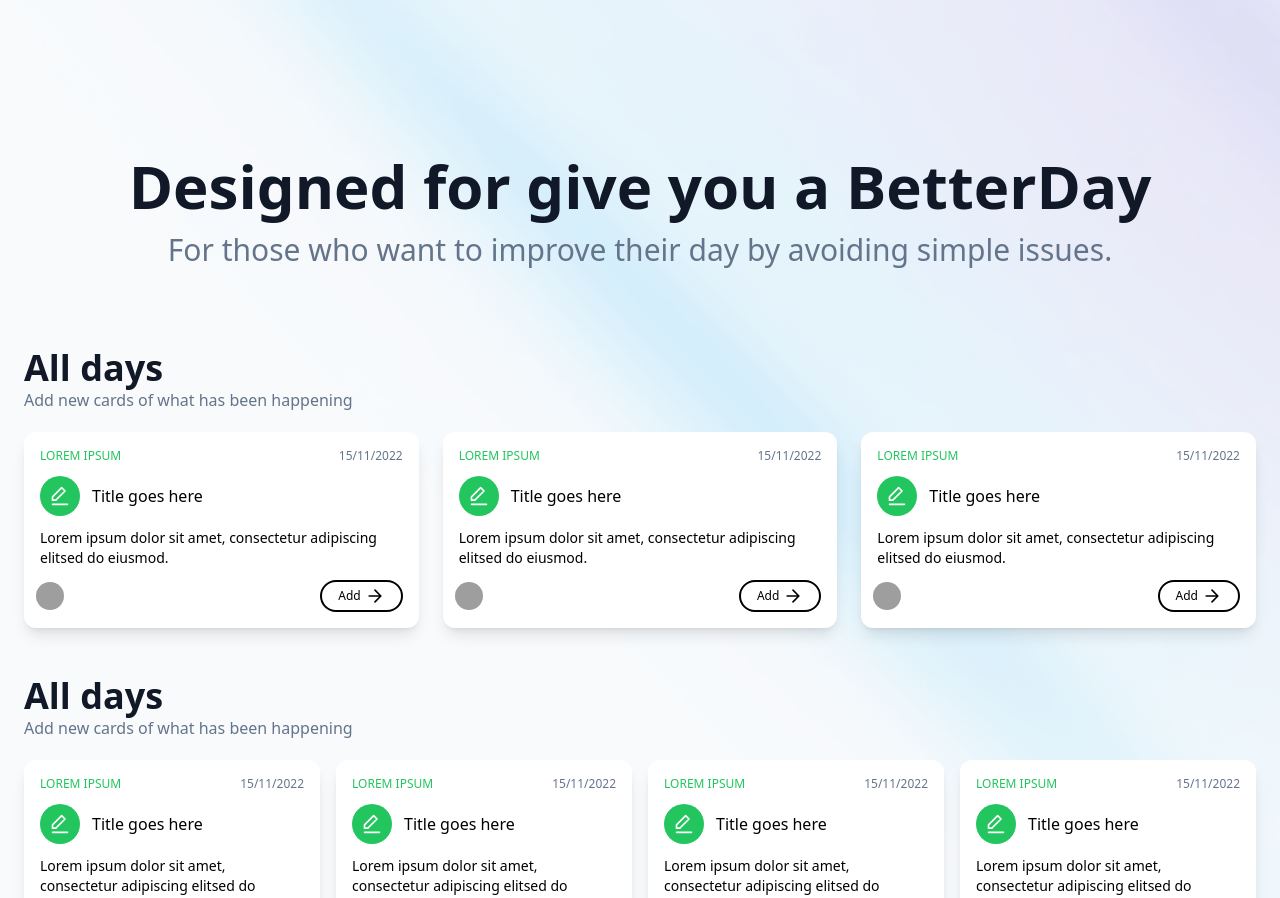
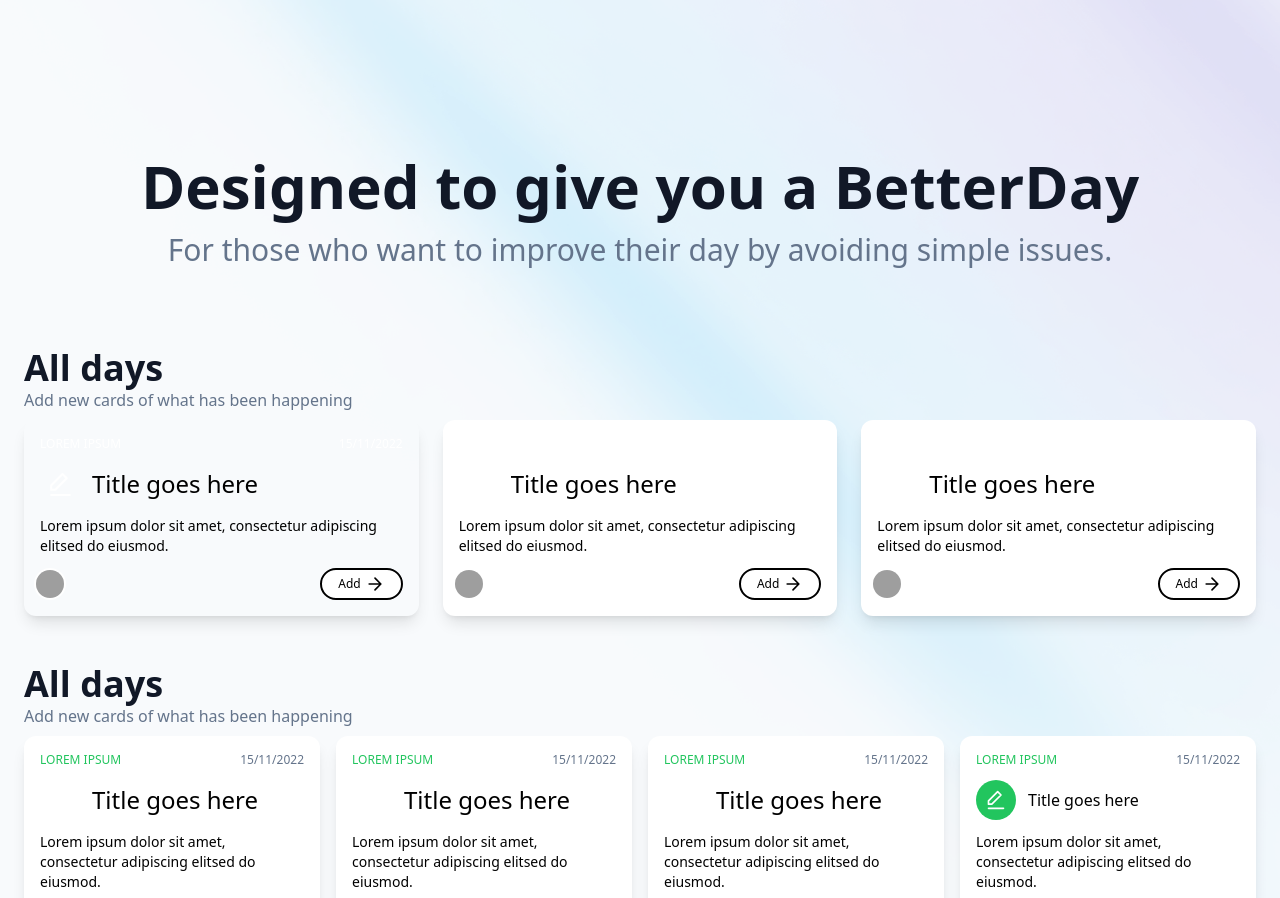
Before and after one commit to mavinii/BetterDay, a React (Vite) app in the folder web/: page / in a window 1280 px wide. Shown: the top 898 px of the page. Built offline with nearby package versions, Linux system fonts and the light colour scheme; grey boxes are pictures that could not be loaded.

Commit message:
cards have some style

```diff
--- a/web/src/App.tsx
+++ b/web/src/App.tsx
@@ -8,37 +8,37 @@
 
       {/* Header */}
       <div className='flex flex-col items-center m-20'>
-        <h1 className='mb-4 text-6xl font-extrabold text-gray-900 mt-3'>Designed for give you a BetterDay</h1>
-        <p className='text-3xl text-slate-500'>For those who want to improve their day by avoiding simple issues. </p>
+        <h1 className='mb-4 text-6xl font-extrabold text-gray-900 mt-3'>Designed to give you a BetterDay</h1>
+        <p className='text-3xl text-slate-500'>For those who want to improve their day by avoiding simple issues.</p>
       </div>
 
       {/* Title and sub-title */}
-      <div className='mb-5'>
-          <h2 className='text-4xl font-extrabold text-gray-900'>All days</h2>
-          <p className='text-base text-slate-500'>Add new cards of what has been happening</p>
+      <div className='mb-2'>
+        <h2 className='text-4xl font-extrabold text-gray-900'>All days</h2>
+        <p className='text-base text-slate-500'>Add new cards of what has been happening</p>
       </div>
 
       {/* Cards */}
       <div className='grid grid-cols-3 gap-6 mb-8'>
 
           {/* Cards 1 */}
-          <div className="break-inside relative overflow-hidden flex flex-col justify-between space-y-3 text-sm rounded-xl max-w-full p-4 mb-4 bg-white shadow-lg text-black dark:bg-slate-800 dark:text-white">
+          <div className="break-inside relative overflow-hidden flex flex-col justify-between space-y-3 text-sm rounded-xl max-w-full p-4 mb-4 shadow-lg text-black dark:bg-[#9B8D8A] dark:text-white">
 
             {/* Card about and data */}
             <div className='flex items-center justify-between font-medium'>
-                <span className='uppercase text-xs text-green-500'>Lorem ipsum</span>
-                <span className='text-xs text-slate-500'>15/11/2022</span>
+                <span className='uppercase text-xs text-white'>Lorem ipsum</span>
+                <span className='text-xs text-white'>15/11/2022</span>
             </div>
 
             {/* Card icon and title */}
             <div className='flex flex-row items-center space-x-3'>
-                <div className='flex flex-none items-center justify-center w-10 h-10 rounded-full bg-green-500 text-white'>
-                <svg xmlns='http://www.w3.org/2000/svg' width='20' height='20' viewBox='0 0 24 24' fill='none' stroke='currentColor' stroke-width='2' stroke-linecap='round' stroke-linejoin='round'>
+                <div className='flex flex-none items-center justify-center w-10 h-10 text-white'>
+                <svg xmlns='http://www.w3.org/2000/svg' width='25' height='25' viewBox='0 0 24 24' fill='none' stroke='currentColor' stroke-width='2' stroke-linecap='round' stroke-linejoin='round'>
                     <polygon points='14 2 18 6 7 17 3 17 3 13 14 2' />
                     <line x1='3' y1='22' x2='21' y2='22' />
                 </svg>
                 </div>
-                <span className='text-base font-medium'>Title goes here</span>
+                <strong className='text-2xl font-medium'>Title goes here</strong>
             </div>
 
             {/* Card sub-title, user and button */}
@@ -48,11 +48,11 @@
                 <dt className='sr-only'>Users</dt>
                 <dd className='flex justify-start -space-x-1.5'>
                     <a href='#' className='inline-block -m-1'>
-                      <img className='w-7 h-7 rounded-full ring-2 ring-white dark:ring-slate-800' src='https://thispersondoesnotexist.com/image' alt='avatar' />
+                      <img className='w-7 h-7 rounded-full ring-2 ring-white' src='https://thispersondoesnotexist.com/image' alt='avatar' />
                     </a>
                 </dd>
               </div>
-                <button className='flex items-center justify-center text-xs font-medium rounded-full px-4 py-1 space-x-1 border-2 border-black bg-white hover:bg-black hover:text-white text-black dark:bg-slate-800 dark:text-white dark:border-white dark:hover:bg-white dark:hover:text-black'>
+                <button className='flex items-center justify-center text-xs font-medium rounded-full px-4 py-1 space-x-1 border-2 border-black bg-white hover:bg-black hover:text-white text-black dark:bg-[#9B8D8A] dark:text-white dark:border-white dark:hover:bg-white dark:hover:text-black'>
                   <span>Add</span>
                   <svg xmlns='http://www.w3.org/2000/svg' width='20' height='20' viewBox='0 0 24 24' fill='none' stroke='currentColor' stroke-width='2' stroke-linecap='round' stroke-linejoin='round'>
                       <path d='M5 12h13M12 5l7 7-7 7' />
@@ -62,23 +62,23 @@
           </div>
 
           {/* Cards 2 */}
-          <div className="break-inside relative overflow-hidden flex flex-col justify-between space-y-3 text-sm rounded-xl max-w-full p-4 mb-4 bg-white shadow-lg text-black dark:bg-slate-800 dark:text-white">
+          <div className="break-inside relative overflow-hidden flex flex-col justify-between space-y-3 text-sm rounded-xl max-w-full p-4 mb-4 bg-white shadow-lg text-black dark:bg-[#EB5757] dark:text-white">
 
             {/* Card about and data */}
             <div className='flex items-center justify-between font-medium'>
-                <span className='uppercase text-xs text-green-500'>Lorem ipsum</span>
-                <span className='text-xs text-slate-500'>15/11/2022</span>
+                <span className='uppercase text-xs text-white'>Lorem ipsum</span>
+                <span className='text-xs text-white'>15/11/2022</span>
             </div>
 
             {/* Card icon and title */}
             <div className='flex flex-row items-center space-x-3'>
-                <div className='flex flex-none items-center justify-center w-10 h-10 rounded-full bg-green-500 text-white'>
-                <svg xmlns='http://www.w3.org/2000/svg' width='20' height='20' viewBox='0 0 24 24' fill='none' stroke='currentColor' stroke-width='2' stroke-linecap='round' stroke-linejoin='round'>
+                <div className='flex flex-none items-center justify-center w-10 h-10 text-white'>
+                <svg xmlns='http://www.w3.org/2000/svg' width='25' height='25' viewBox='0 0 24 24' fill='none' stroke='currentColor' stroke-width='2' stroke-linecap='round' stroke-linejoin='round'>
                     <polygon points='14 2 18 6 7 17 3 17 3 13 14 2' />
                     <line x1='3' y1='22' x2='21' y2='22' />
                 </svg>
                 </div>
-                <span className='text-base font-medium'>Title goes here</span>
+                <strong className='text-2xl font-medium'>Title goes here</strong>
             </div>
 
             {/* Card sub-title, user and button */}
@@ -88,11 +88,11 @@
                 <dt className='sr-only'>Users</dt>
                 <dd className='flex justify-start -space-x-1.5'>
                     <a href='#' className='inline-block -m-1'>
-                      <img className='w-7 h-7 rounded-full ring-2 ring-white dark:ring-slate-800' src='https://thispersondoesnotexist.com/image' alt='avatar' />
+                      <img className='w-7 h-7 rounded-full ring-2 ring-white' src='https://thispersondoesnotexist.com/image' alt='avatar' />
                     </a>
                 </dd>
               </div>
-                <button className='flex items-center justify-center text-xs font-medium rounded-full px-4 py-1 space-x-1 border-2 border-black bg-white hover:bg-black hover:text-white text-black dark:bg-slate-800 dark:text-white dark:border-white dark:hover:bg-white dark:hover:text-black'>
+                <button className='flex items-center justify-center text-xs font-medium rounded-full px-4 py-1 space-x-1 border-2 border-black bg-white hover:bg-black hover:text-white text-black dark:bg-[#EB5757] dark:text-white dark:border-white dark:hover:bg-white dark:hover:text-black'>
                   <span>Add</span>
                   <svg xmlns='http://www.w3.org/2000/svg' width='20' height='20' viewBox='0 0 24 24' fill='none' stroke='currentColor' stroke-width='2' stroke-linecap='round' stroke-linejoin='round'>
                       <path d='M5 12h13M12 5l7 7-7 7' />
@@ -102,23 +102,23 @@
           </div>
 
           {/* Cards 3 */}
-          <div className="break-inside relative overflow-hidden flex flex-col justify-between space-y-3 text-sm rounded-xl max-w-full p-4 mb-4 bg-white shadow-lg text-black dark:bg-slate-800 dark:text-white">
+          <div className="break-inside relative overflow-hidden flex flex-col justify-between space-y-3 text-sm rounded-xl max-w-full p-4 mb-4 bg-white shadow-lg text-black dark:bg-[#2D9CDB] dark:text-white">
 
             {/* Card about and data */}
             <div className='flex items-center justify-between font-medium'>
-                <span className='uppercase text-xs text-green-500'>Lorem ipsum</span>
-                <span className='text-xs text-slate-500'>15/11/2022</span>
+                <span className='uppercase text-xs text-white'>Lorem ipsum</span>
+                <span className='text-xs text-white'>15/11/2022</span>
             </div>
 
             {/* Card icon and title */}
             <div className='flex flex-row items-center space-x-3'>
-                <div className='flex flex-none items-center justify-center w-10 h-10 rounded-full bg-green-500 text-white'>
-                <svg xmlns='http://www.w3.org/2000/svg' width='20' height='20' viewBox='0 0 24 24' fill='none' stroke='currentColor' stroke-width='2' stroke-linecap='round' stroke-linejoin='round'>
+                <div className='flex flex-none items-center justify-center w-10 h-10 text-white'>
+                <svg xmlns='http://www.w3.org/2000/svg' width='25' height='25' viewBox='0 0 24 24' fill='none' stroke='currentColor' stroke-width='2' stroke-linecap='round' stroke-linejoin='round'>
                     <polygon points='14 2 18 6 7 17 3 17 3 13 14 2' />
                     <line x1='3' y1='22' x2='21' y2='22' />
                 </svg>
                 </div>
-                <span className='text-base font-medium'>Title goes here</span>
+                <strong className='text-2xl font-medium'>Title goes here</strong>
             </div>
 
             {/* Card sub-title, user and button */}
@@ -128,11 +128,11 @@
                 <dt className='sr-only'>Users</dt>
                 <dd className='flex justify-start -space-x-1.5'>
                     <a href='#' className='inline-block -m-1'>
-                      <img className='w-7 h-7 rounded-full ring-2 ring-white dark:ring-slate-800' src='https://thispersondoesnotexist.com/image' alt='avatar' />
+                      <img className='w-7 h-7 rounded-full ring-2 ring-white' src='https://thispersondoesnotexist.com/image' alt='avatar' />
                     </a>
                 </dd>
               </div>
-                <button className='flex items-center justify-center text-xs font-medium rounded-full px-4 py-1 space-x-1 border-2 border-black bg-white hover:bg-black hover:text-white text-black dark:bg-slate-800 dark:text-white dark:border-white dark:hover:bg-white dark:hover:text-black'>
+                <button className='flex items-center justify-center text-xs font-medium rounded-full px-4 py-1 space-x-1 border-2 border-black bg-white hover:bg-black hover:text-white text-black dark:bg-[#2D9CDB] dark:text-white dark:border-white dark:hover:bg-white dark:hover:text-black'>
                   <span>Add</span>
                   <svg xmlns='http://www.w3.org/2000/svg' width='20' height='20' viewBox='0 0 24 24' fill='none' stroke='currentColor' stroke-width='2' stroke-linecap='round' stroke-linejoin='round'>
                       <path d='M5 12h13M12 5l7 7-7 7' />
@@ -142,9 +142,8 @@
           </div>
       </div>
 
-
       {/* Title and sub-title */}
-      <div className='mb-5'>
+      <div className='mb-2'>
           <h2 className='text-4xl font-extrabold text-gray-900'>All days</h2>
           <p className='text-base text-slate-500'>Add new cards of what has been happening</p>
       </div>
@@ -163,13 +162,13 @@
 
             {/* Card icon and title */}
             <div className='flex flex-row items-center space-x-3'>
-                <div className='flex flex-none items-center justify-center w-10 h-10 rounded-full bg-green-500 text-white'>
-                <svg xmlns='http://www.w3.org/2000/svg' width='20' height='20' viewBox='0 0 24 24' fill='none' stroke='currentColor' stroke-width='2' stroke-linecap='round' stroke-linejoin='round'>
+                <div className='flex flex-none items-center justify-center w-10 h-10 text-white'>
+                <svg xmlns='http://www.w3.org/2000/svg' width='25' height='25' viewBox='0 0 24 24' fill='none' stroke='currentColor' stroke-width='2' stroke-linecap='round' stroke-linejoin='round'>
                     <polygon points='14 2 18 6 7 17 3 17 3 13 14 2' />
                     <line x1='3' y1='22' x2='21' y2='22' />
                 </svg>
                 </div>
-                <span className='text-base font-medium'>Title goes here</span>
+                <strong className='text-2xl font-medium'>Title goes here</strong>
             </div>
 
             {/* Card sub-title, user and button */}
@@ -203,13 +202,13 @@
 
             {/* Card icon and title */}
             <div className='flex flex-row items-center space-x-3'>
-                <div className='flex flex-none items-center justify-center w-10 h-10 rounded-full bg-green-500 text-white'>
-                <svg xmlns='http://www.w3.org/2000/svg' width='20' height='20' viewBox='0 0 24 24' fill='none' stroke='currentColor' stroke-width='2' stroke-linecap='round' stroke-linejoin='round'>
+                <div className='flex flex-none items-center justify-center w-10 h-10 text-white'>
+                <svg xmlns='http://www.w3.org/2000/svg' width='25' height='25' viewBox='0 0 24 24' fill='none' stroke='currentColor' stroke-width='2' stroke-linecap='round' stroke-linejoin='round'>
                     <polygon points='14 2 18 6 7 17 3 17 3 13 14 2' />
                     <line x1='3' y1='22' x2='21' y2='22' />
                 </svg>
                 </div>
-                <span className='text-base font-medium'>Title goes here</span>
+                <strong className='text-2xl font-medium'>Title goes here</strong>
             </div>
 
             {/* Card sub-title, user and button */}
@@ -243,13 +242,13 @@
 
             {/* Card icon and title */}
             <div className='flex flex-row items-center space-x-3'>
-                <div className='flex flex-none items-center justify-center w-10 h-10 rounded-full bg-green-500 text-white'>
-                <svg xmlns='http://www.w3.org/2000/svg' width='20' height='20' viewBox='0 0 24 24' fill='none' stroke='currentColor' stroke-width='2' stroke-linecap='round' stroke-linejoin='round'>
+                <div className='flex flex-none items-center justify-center w-10 h-10 text-white'>
+                <svg xmlns='http://www.w3.org/2000/svg' width='25' height='25' viewBox='0 0 24 24' fill='none' stroke='currentColor' stroke-width='2' stroke-linecap='round' stroke-linejoin='round'>
                     <polygon points='14 2 18 6 7 17 3 17 3 13 14 2' />
                     <line x1='3' y1='22' x2='21' y2='22' />
                 </svg>
                 </div>
-                <span className='text-base font-medium'>Title goes here</span>
+                <strong className='text-2xl font-medium'>Title goes here</strong>
             </div>
 
             {/* Card sub-title, user and button */}
```
